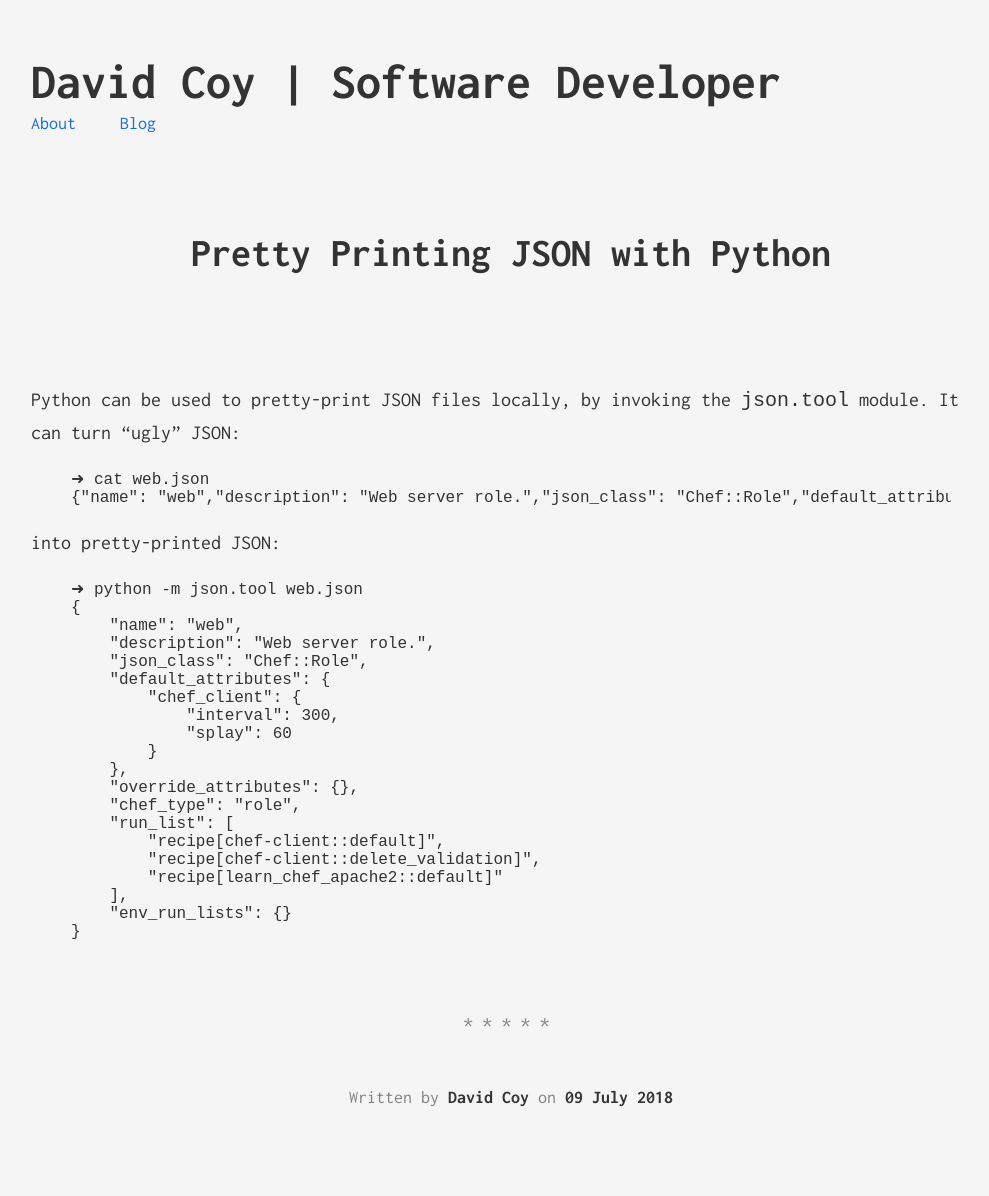
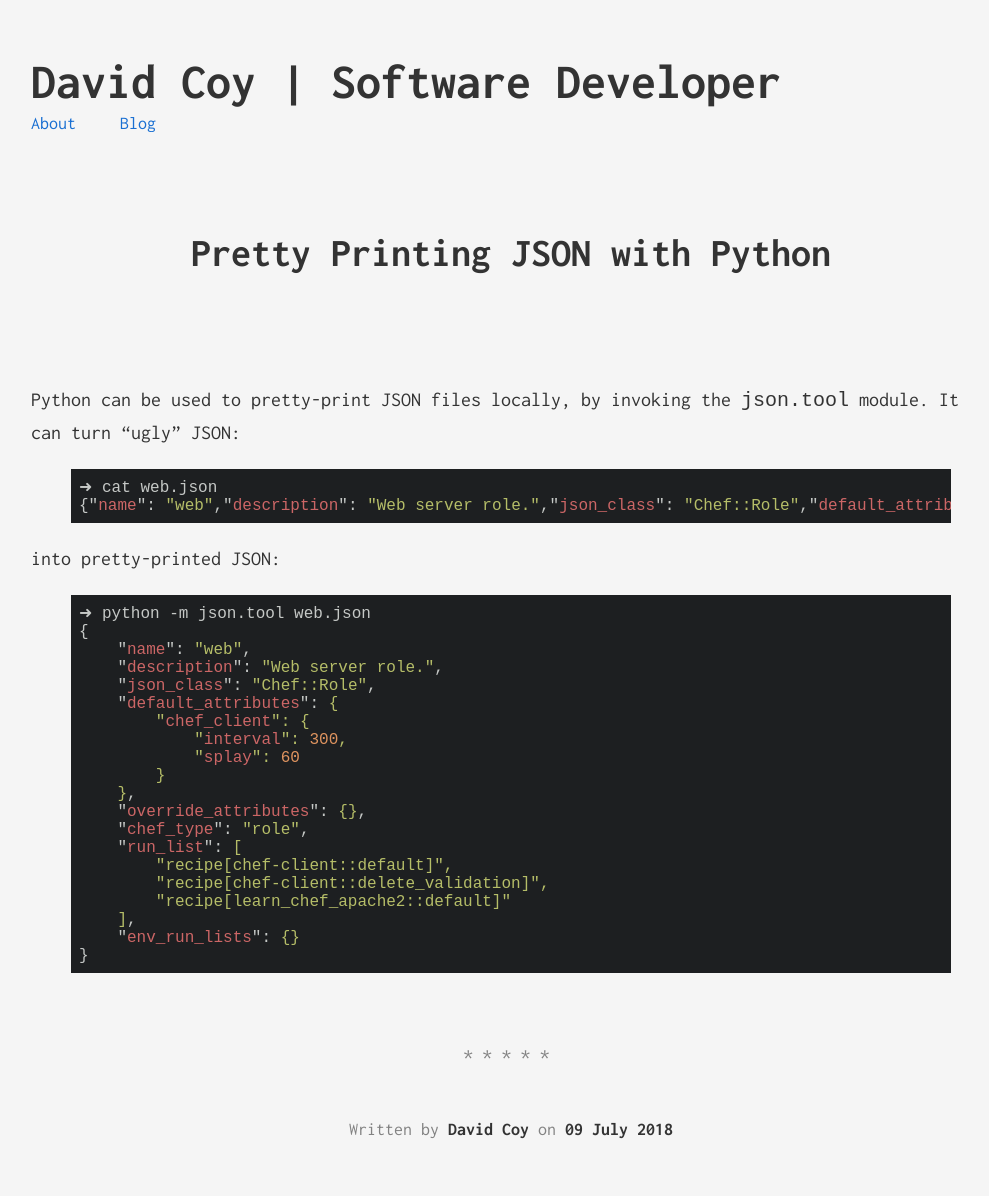
Before and after one commit to dcoy/new-blog-build, a Jekyll site: the page built from _posts/2018-07-09-pretty-print-json-with-python.md, in a window 1280 px wide. Shown: the whole page, without its empty margins (129-1118 px from the left). Built offline with Jekyll 4.4.1, drawn with Linux system fonts in a browser that asks for light colours; before the commit the page ends 1164 px from its top, so only the background shows below that.

Commit message:
Update syntax highlighting

```diff
--- a/_config.yml
+++ b/_config.yml
@@ -1,13 +1,19 @@
 # Site settings
 title: David Coy | Software Developer
-description: >
+description: > #
   I'm a software developer with a passion for backend engineering and automation.
+long_description: > #
+  - I'm a software developer with a passion for backend engineering and automation.
+  -
 
 baseurl: "" # the subpath of your site, e.g. /blog/
 url: "https://david-coy.com" # the base hostname & protocol for your site
 
 author:
   fullname: David Coy
+  image:
+    src: /assets/img/profile.jpg
+    alt: It me
   github: obsidianspork
   twitter: obsidianspork
   gitlab: obsidianspork
@@ -15,7 +21,7 @@ author:
 # google_analytics: 'UA-XXXXXXXX-X'
 
 # Syntax highlighting
-highlightstyle: ''
+highlightstyle: 'tomorrow-night'
 styles: [agate, androidstudio, arta, asceti, atelier-cave.dark, atelier-cave.light, atelier-dune.dark, atelier-dune.light, atelier-estuary.dark, atelier-estuary.light, atelier-forest.dark, atelier-forest.light, atelier-heath.dark, atelier-heath.light, atelier-lakeside.dark, atelier-lakeside.light, atelier-plateau.dark, atelier-plateau.light, atelier-savanna.dark, atelier-savanna.light, atelier-seaside.dark, atelier-seaside.light, atelier-sulphurpool.dark, atelier-sulphurpool.light, brown_paper, codepen-embed, color-brewer, dark, darkula, default, docco, far, foundation, github, github-gist, googlecode, grayscale, hopscotch, hybrid, idea, ir_black, kimbie.dark, kimbie.light, magula, mono-blue, monokai, monokai_sublime, obsidian, paraiso.dark, paraiso.light, pojoaque, railscast, rainbow, school_book, solarized_dark, solarized_light, styles_list.txt, sunburst, tomorrow, tomorrow-night-blue, tomorrow-night-bright, tomorrow-night, tomorrow-night-eightie, v, xcode, zenburn]
 
 # Handling Reading
--- a/_posts/2018-07-09-pretty-print-json-with-python.md
+++ b/_posts/2018-07-09-pretty-print-json-with-python.md
@@ -8,7 +8,7 @@ categories: [python, json]
 
 Python can be used to pretty-print JSON files locally, by invoking the `json.tool` module. It can turn "ugly" JSON:
 
-{% highlight shell %}
+{% highlight json %}
 
 ➜ cat web.json
 {"name": "web","description": "Web server role.","json_class": "Chef::Role","default_attributes": {"chef_client": {"interval": 300,"splay": 60}},"override_attributes": {},"chef_type": "role","run_list": ["recipe[chef-client::default]","recipe[chef-client::delete_validation]","recipe[learn_chef_apache2::default]"],"env_run_lists": {}}
@@ -17,7 +17,7 @@ Python can be used to pretty-print JSON files locally, by invoking the `json.too
 
 into pretty-printed JSON:
 
-{% highlight shell %}
+{% highlight json %}
 
 ➜ python -m json.tool web.json
 {
```
Also changed, not shown: _posts/2018-07-09-pretty-print-json-with-ruby.md (+2 -2 lines).
